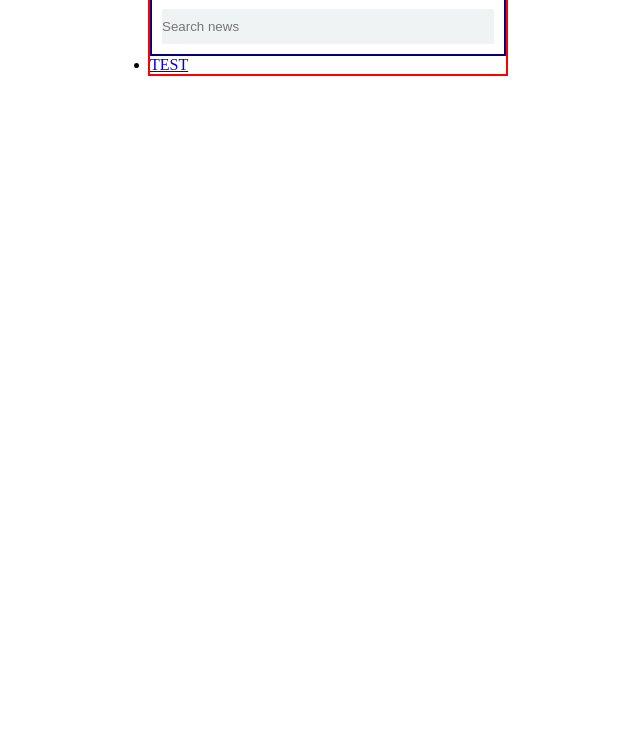
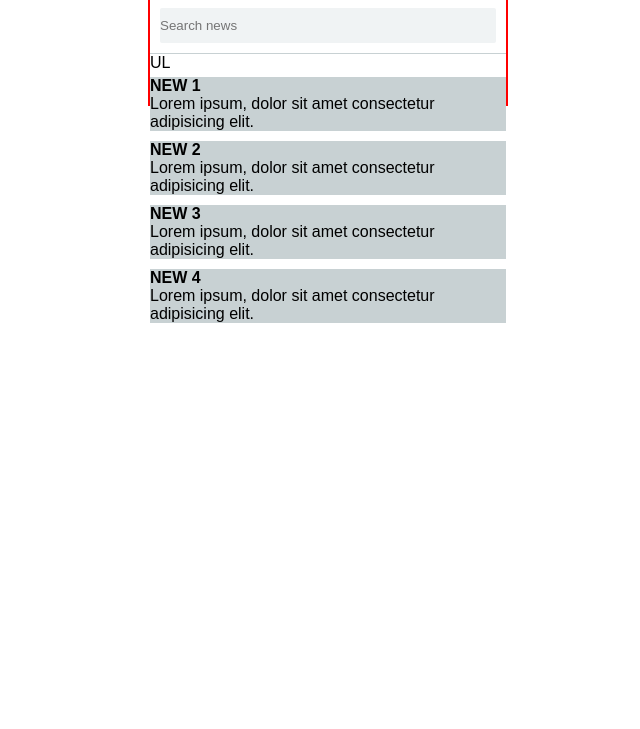
Before and after one commit to SabotajLearningCoding/webpack, a website built with webpack: page src/index.html in a window 1280 px wide. Shown: the part 71-800 px from the top of the page, without its empty margins (312-952 px from the left). Built offline with nearby package versions, Linux system fonts and the light colour scheme.

Commit message:
style settings on UL and LI tags

```diff
--- a/src/index.html
+++ b/src/index.html
@@ -23,13 +23,30 @@
         </section>
         <main class="main">
             <section class="news">
-                <ul class="news__category__list">
+                <ul class="news__category__list"> UL
                     <li class="news__category__items">
-                        <a class="news__category__links" href="#">TEST</a>
+                        <a class="news__category__links" href="#">NEW 1</a>
+                        <p class="news__category__links__text">Lorem ipsum, dolor sit amet consectetur adipisicing elit.
+                        </p>
                     </li>
-                    <!-- todo add this line with javascript with the right fetched link -->
+                    <li class="news__category__items">
+                        <a class="news__category__links" href="#">NEW 2</a>
+                        <p class="news__category__links__text">Lorem ipsum, dolor sit amet consectetur adipisicing elit.
+                        </p>
+                    </li>
+                    <li class="news__category__items">
+                        <a class="news__category__links" href="#">NEW 3</a>
+                        <p class="news__category__links__text">Lorem ipsum, dolor sit amet consectetur adipisicing elit.
+                        </p>
+                    </li>
+                    <li class="news__category__items">
+                        <a class="news__category__links" href="#">NEW 4</a>
+                        <p class="news__category__links__text">Lorem ipsum, dolor sit amet consectetur adipisicing elit.
+                        </p>
+                    </li>
+                    <!--TODO add this line with javascript with the right fetched link -->
+                </ul>
 
-                </ul>
             </section>
         </main>
         <footer class="footer">
--- a/src/scss/_reset.scss
+++ b/src/scss/_reset.scss
@@ -7,7 +7,7 @@
 html,
 body {
   scroll-behavior: smooth;
-  font-family: rift-soft;
+  font-family: Arial, Helvetica, sans-serif;
 }
 
 img {
--- a/src/scss/news.scss
+++ b/src/scss/news.scss
@@ -1,3 +1,24 @@
-.news {
+.news__category__list {
+  list-style: none;
+  display: flex;
+  flex-direction: column;
+  background-color: #fff;
+  height: 50px;
+}
+
+.news__category__items {
+  list-style: none;
+  margin: 5px 0px;
+  height: 80px;
   background-color: #c8d1d3;
 }
+
+.news__category__links {
+  color: #000;
+  text-decoration: none;
+  font-weight: 600;
+}
+
+.news__category__links__text {
+  font-weight: 100;
+}
--- a/src/scss/search.scss
+++ b/src/scss/search.scss
@@ -1,5 +1,6 @@
 .search {
-  border: solid 2px navy;
+  border-top: solid 1px #c8d1d3;
+  border-bottom: solid 1px #c8d1d3;
   display: flex;
   justify-content: space-around;
   padding: 10px;
--- a/src/style.scss
+++ b/src/style.scss
@@ -5,3 +5,4 @@
 @use "./scss/wrapper";
 @use "./scss/header";
 @use "./scss/search";
+@use "./scss/news";
```
Also changed, not shown: dist/index.html, dist/main.css, 1 other file.
